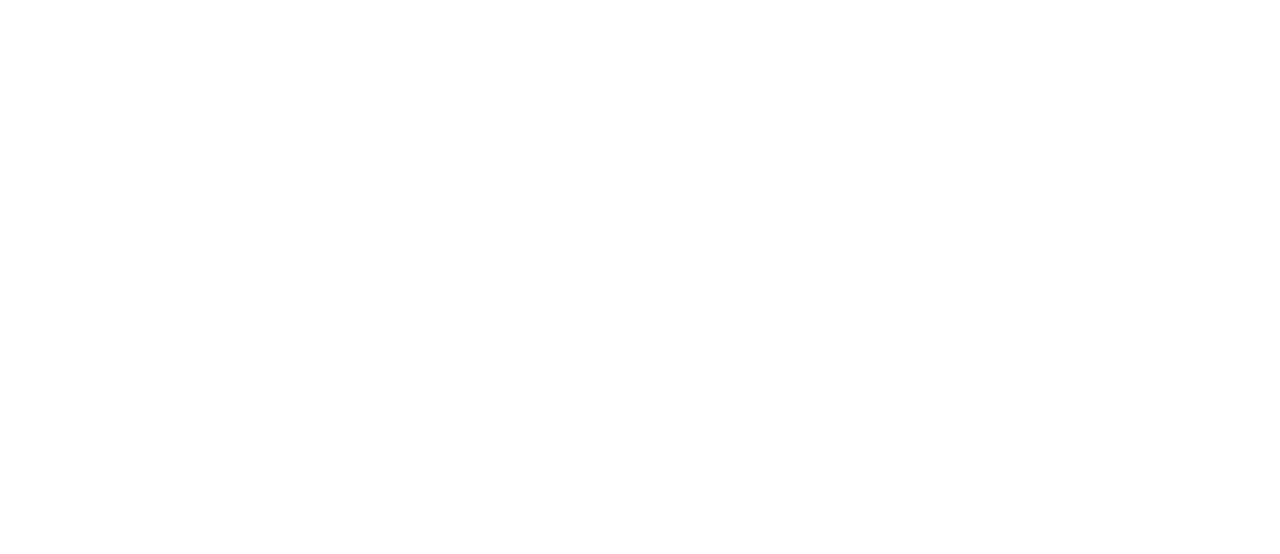
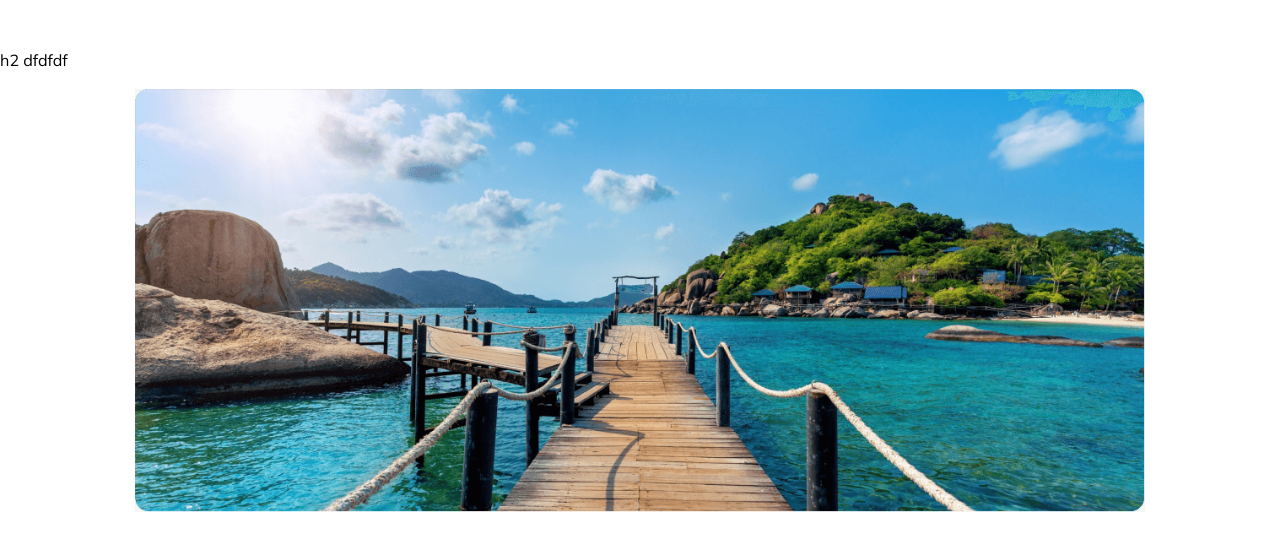
Before and after one commit to Hasan-Mahmud/b9-a2, a plain HTML site: page index.html in a window 1280 px wide. Drawn offline with Linux system fonts and the light colour scheme.

Commit message:
banner background added

```diff
--- a/index.html
+++ b/index.html
@@ -7,7 +7,11 @@
     <link rel="preconnect" href="https://fonts.googleapis.com">
     <link rel="preconnect" href="https://fonts.gstatic.com" crossorigin>
     <link href="https://fonts.googleapis.com/css2?family=Mulish:wght@300;400;800&display=swap" rel="stylesheet">
-    <title>Document</title>
+
+    <title>Bengal Travel</title>
+
+    <link rel="stylesheet" href="style.css">
+
 </head>
 
 <body>
@@ -16,6 +20,7 @@
 
         </nav>
         <div class="banner">
+            h2 dfdfdf
 
         </div>
     </header>
--- a/style.css
+++ b/style.css
@@ -1,3 +1,19 @@
 *{
     font-family: 'Mulish', sans-serif;
+    padding: 0px;
+    margin: 0 ;
 }
+
+.banner {
+    width: auto;
+    height: 500px;
+    margin-top: 50px;
+    /* padding: 0 135px; */
+    background: url("Images/heading_bg.png");
+    background-repeat: no-repeat;
+    background-position: center;
+    background-size: calc(100% - 270px);
+    /* padding: 0 135px; */
+
+
+}
```
Also changed, not shown: Images/heading_bg.png (renamed from Images/Group 13 (1) (1).png).
